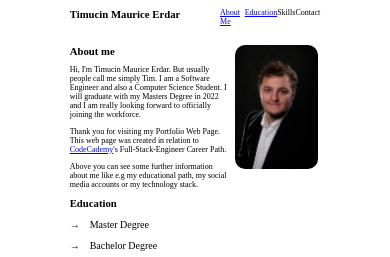
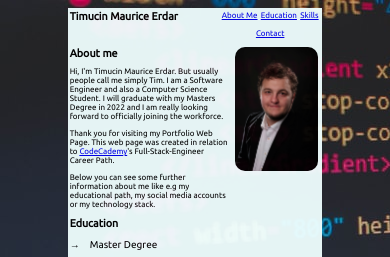
Before and after one commit to timmae219/Portfolio-Website, a plain HTML site: page index.html in a window 390 px wide. Shown: the top 257 px of the page. Drawn offline with Linux system fonts and the light colour scheme.

Commit message:
adds styling to the web page and improves the responsiveness

```diff
--- a/index.html
+++ b/index.html
@@ -4,6 +4,9 @@
         <title>My Personal Portfolio Website</title>
         <meta charset="utf-8">
         <link rel="stylesheet" href="style.css" type="text/css">
+        <link rel="preconnect" href="https://fonts.googleapis.com">
+        <link rel="preconnect" href="https://fonts.gstatic.com" crossorigin>
+        <link href="https://fonts.googleapis.com/css2?family=Ubuntu&display=swap" rel="stylesheet">
         <script src="script.js"></script>
     </head>
     <body>
@@ -15,8 +18,8 @@
                 <div id="header-nav-panel">
                     <a href="#about-me-section-panel">About Me</a>
                     <a href="#edu-section-panel">Education</a>
-                    <a>Skills</a>
-                    <a>Contact</a>
+                    <a href="#skills-section-panel">Skills</a>
+                    <a href="#contact-section-panel">Contact</a>
                 </div>
             </header>
             <div id="about-me-section-panel">
@@ -24,7 +27,7 @@
                     <h6>About me</h6>
                     <p>Hi, I'm Timucin Maurice Erdar. But usually people call me simply Tim. I am a Software Engineer and also a Computer Science Student. I will graduate with my Masters Degree in 2022 and I am really looking forward to officially joining the workforce.</p>
                     <p>Thank you for visiting my Portfolio Web Page. This web page was created in relation to <a href="https://www.codecademy.com/learn" target="_blank">CodeCademy</a>'s Full-Stack-Engineer Career Path. </p>
-                    <p>Above you can see some further information about me like e.g my educational path, my social media accounts or my technology stack.</p>
+                    <p>Below you can see some further information about me like e.g my educational path, my social media accounts or my technology stack.</p>
                 </div>
                 <div id="about-me-image-panel">
                     <img src="/resources/Business_Bild_scaled.JPG">
--- a/style.css
+++ b/style.css
@@ -1,6 +1,13 @@
+html{
+    background-image: url("/resources/coding_wallpaper.jpeg");
+    background-repeat: repeat;
+    font-family: 'Ubuntu';
+}
+
 header{
     display: flex;
     flex-direction: row;
+    flex-wrap: wrap;
 }
 
 footer{
@@ -46,6 +53,11 @@ footer{
     width: 67%;
     margin-left: auto;
     margin-right: auto;
+    margin-top: 0;
+    margin-bottom: 0;
+    padding: 2px;
+    background-color: azure;
+    opacity: 0.95;
 }
 
 /*
@@ -64,7 +76,12 @@ footer{
     font-size: 8px;
     display: flex;
     flex-direction: row;
+    flex-wrap: wrap;
     justify-content: space-around;
+}
+
+#header-nav-panel a{
+    margin: 1px;
 }
 
 /*
```
Also changed, not shown: resources/coding_wallpaper.jpeg (added).
